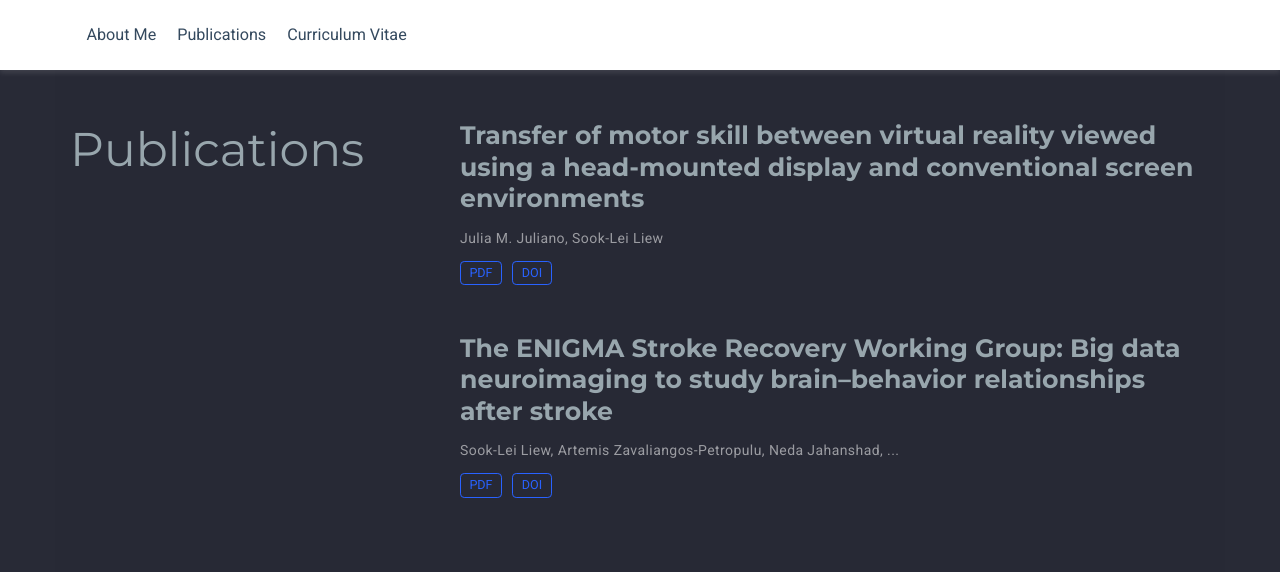
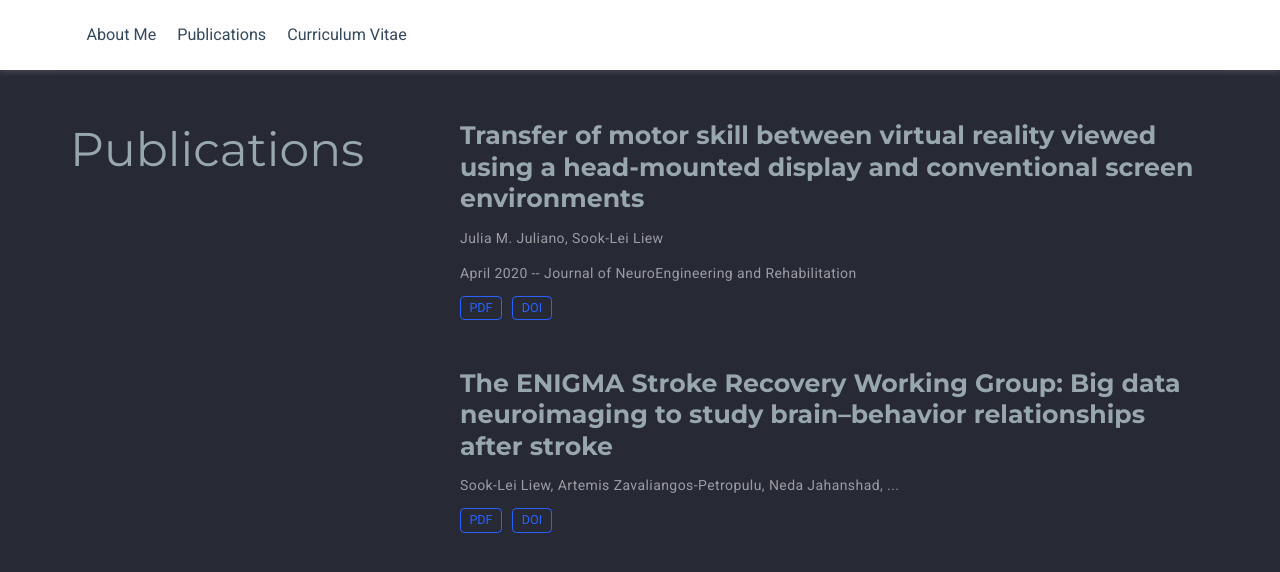
Before and after one commit to juliamjuliano/juliamjuliano.github.io, a Jekyll site: the page built from publications/index.html, in a window 1280 px wide. Shown: the top 572 px of the page. Built offline with Jekyll 4.4.1, drawn with Linux system fonts in a browser that asks for light colours; nearby versions of some CDN libraries; a style sheet for code colours, icons or effects is not loaded.

Commit message:
Update index.html

```diff
--- a/publications/index.html
+++ b/publications/index.html
@@ -19,6 +19,10 @@ title: Julia M. Juliano | Publications
 
                         <div class="stream-meta article-metadata">
                             <div><span>Julia M. Juliano</span>, <span>Sook-Lei Liew</span></div>
+                        </div>
+
+                        <div class="stream-meta article-metadata">
+                            <div><span>April 2020 -- Journal of NeuroEngineering and Rehabilitation</span></div>
                         </div>
 
                         <div class="btn-links">
```
